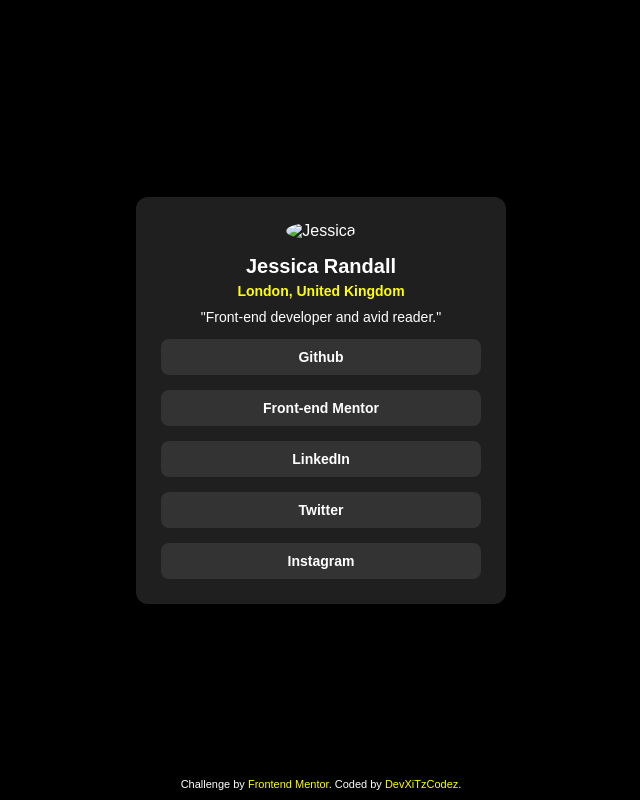
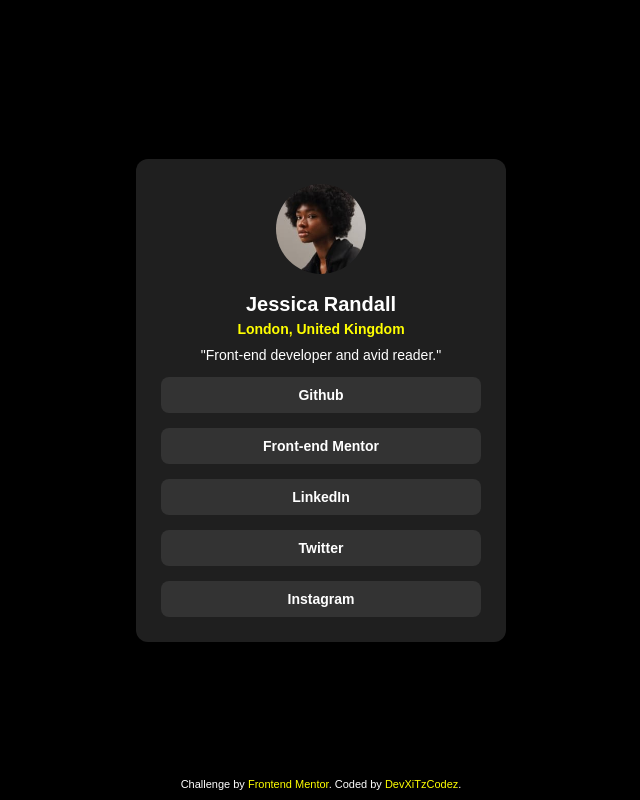
Before and after one commit to DevXiTzCodez/Social-Profile-Links, a plain HTML site: page index.html in a window 1280 px wide. Shown: the whole page, without its empty margins (319-959 px from the left). Drawn offline with Linux system fonts and the light colour scheme.

Commit message:
Update index.html

```diff
--- a/index.html
+++ b/index.html
@@ -8,7 +8,7 @@
 </head>
 <body>
     <div class="card">
-        <img src="avatar-jessica.jpg" alt="Jessica">
+        <img src="avatar-jessica.jpeg" alt="Jessica">
         <h2>Jessica Randall</h2>
         <h4>London, United Kingdom</h4>
         <p>"Front-end developer and avid reader."</p>
```
